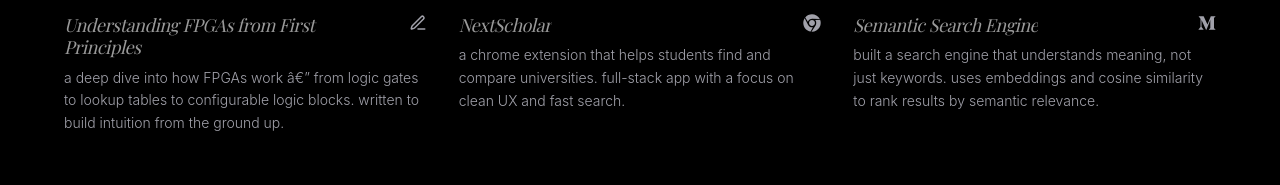
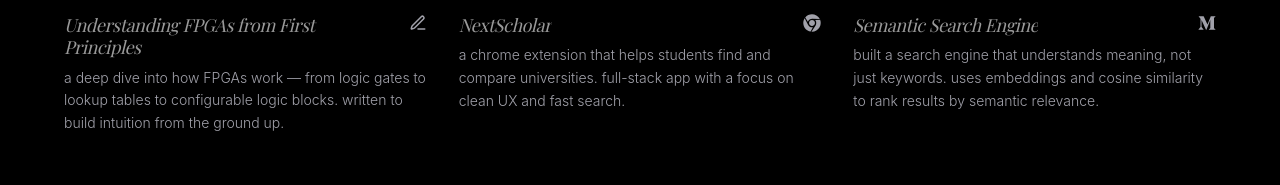
Before and after one commit to priyaltaneja/priyaltaneja, a React (Create React App) app: page / in a window 1280 px wide. Both pictures are taken after a click on the button "projects". Shown: the part 417-602 px from the top of the page. Built offline with nearby package versions, Linux system fonts and the light colour scheme; a web font is replaced by a local one.

Commit message:
Fix encoding issue in FPGA project description (mojibake em dash)

```diff
--- a/src/pages/Projects.js
+++ b/src/pages/Projects.js
@@ -5,7 +5,7 @@ import { FaMediumM, FaYoutube, FaChrome } from 'react-icons/fa';
 const PROJECTS = [
   {
     title: "Understanding FPGAs from First Principles",
-    description: "a deep dive into how FPGAs work â€” from logic gates to lookup tables to configurable logic blocks. written to build intuition from the ground up.",
+    description: "a deep dive into how FPGAs work — from logic gates to lookup tables to configurable logic blocks. written to build intuition from the ground up.",
     image: process.env.PUBLIC_URL + "/images/FPGA.jpg",
     links: [
       {
```
